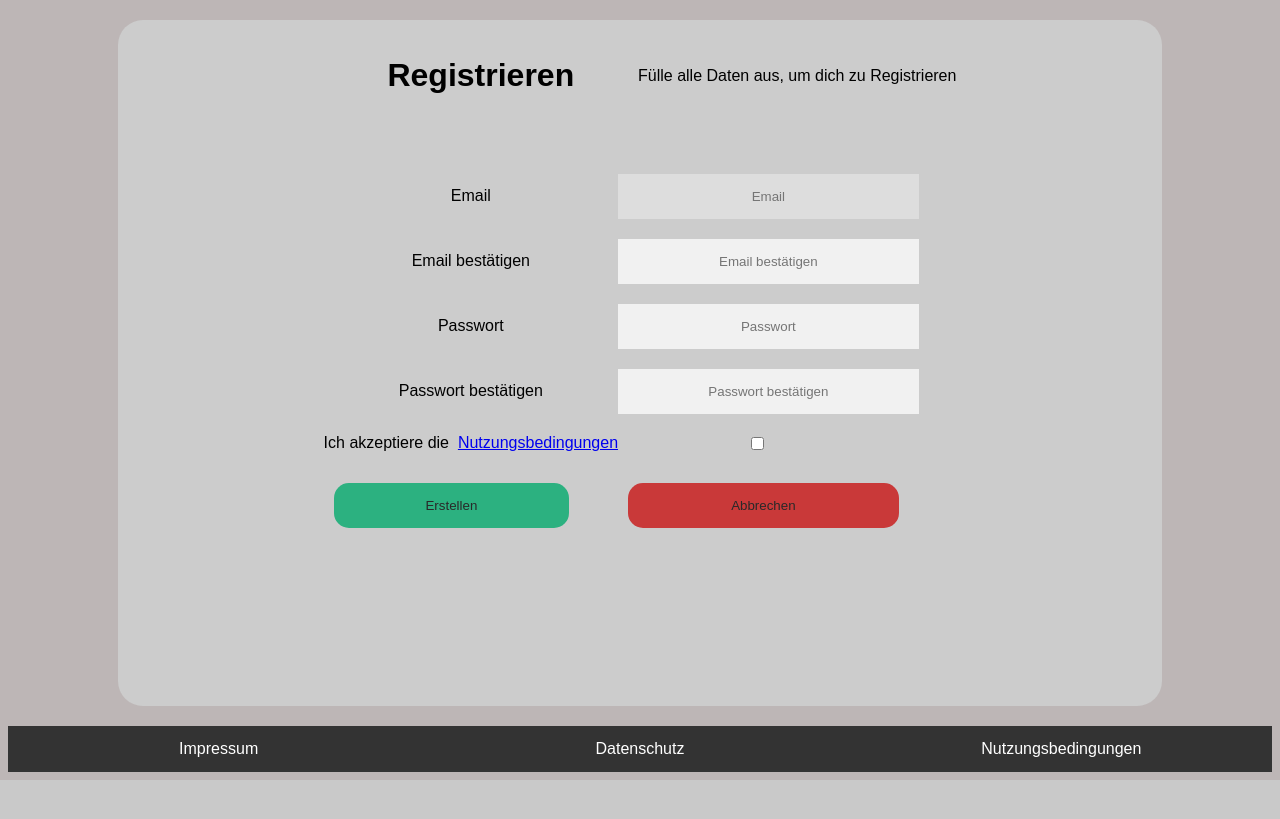
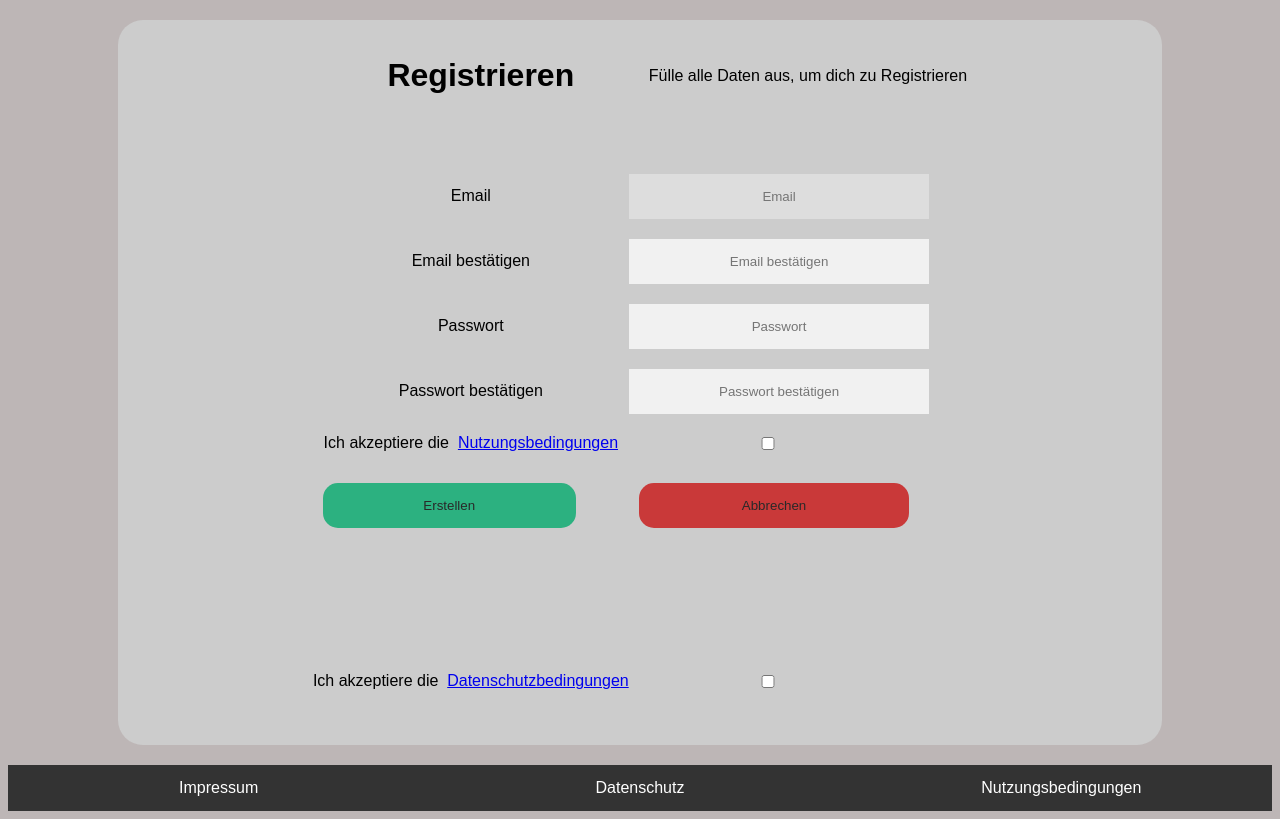
Before and after one commit to FeuerMatrix/webprogrammierung, a PHP site: page /registrieren.php in a window 1280 px wide. Shown: the part 70-889 px from the top of the page. Before the commit the page ends 850 px from the top, so only its background shows below. Run offline with PHP 8.4, Linux system fonts and the light colour scheme.

Commit message:
Nutzungsdaten und Datenschutz in Regestrierung als required

```diff
--- a/DI-12-B-Visser-Schroeder-Renneberg/registrieren.php
+++ b/DI-12-B-Visser-Schroeder-Renneberg/registrieren.php
@@ -25,7 +25,9 @@
                     <label class="col15" for="passw2">Passwort bestätigen</label><br>
                     <input class="col25" type="password" id="passw2" name="passw2" placeholder="Passwort bestätigen" required><br>
                     <label class="col17" for="accept">Ich akzeptiere die &nbsp; <a href="nutzungsbedingungen.php">Nutzungsbedingungen</a></label>
-                    <input class="col27" type="checkbox" id="anonym" name="anonym" value="Anonym">
+                    <input class="col27" type="checkbox" id="anonym" name="anonym" value="Anonym" required>
+                    <label class="col18" for="accept">Ich akzeptiere die &nbsp; <a href="datenschutz.php">Datenschutzbedingungen</a></label>
+                    <input class="col28" type="checkbox" id="anonym" name="anonym" value="Anonym" required>
                     <input class="col16" type="submit" value="Erstellen">
                     <input class="col26" type="submit" form="form" value="Abbrechen"><br>
                 </div>
```
